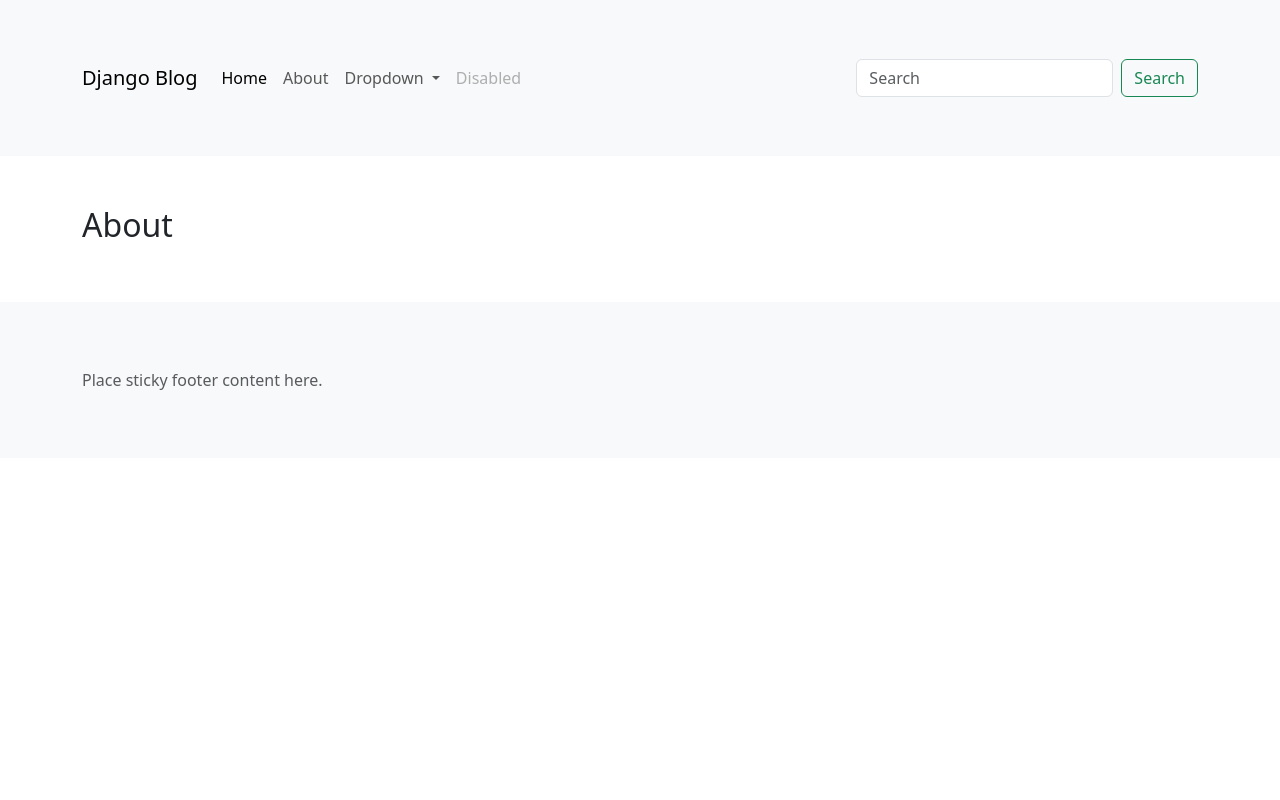
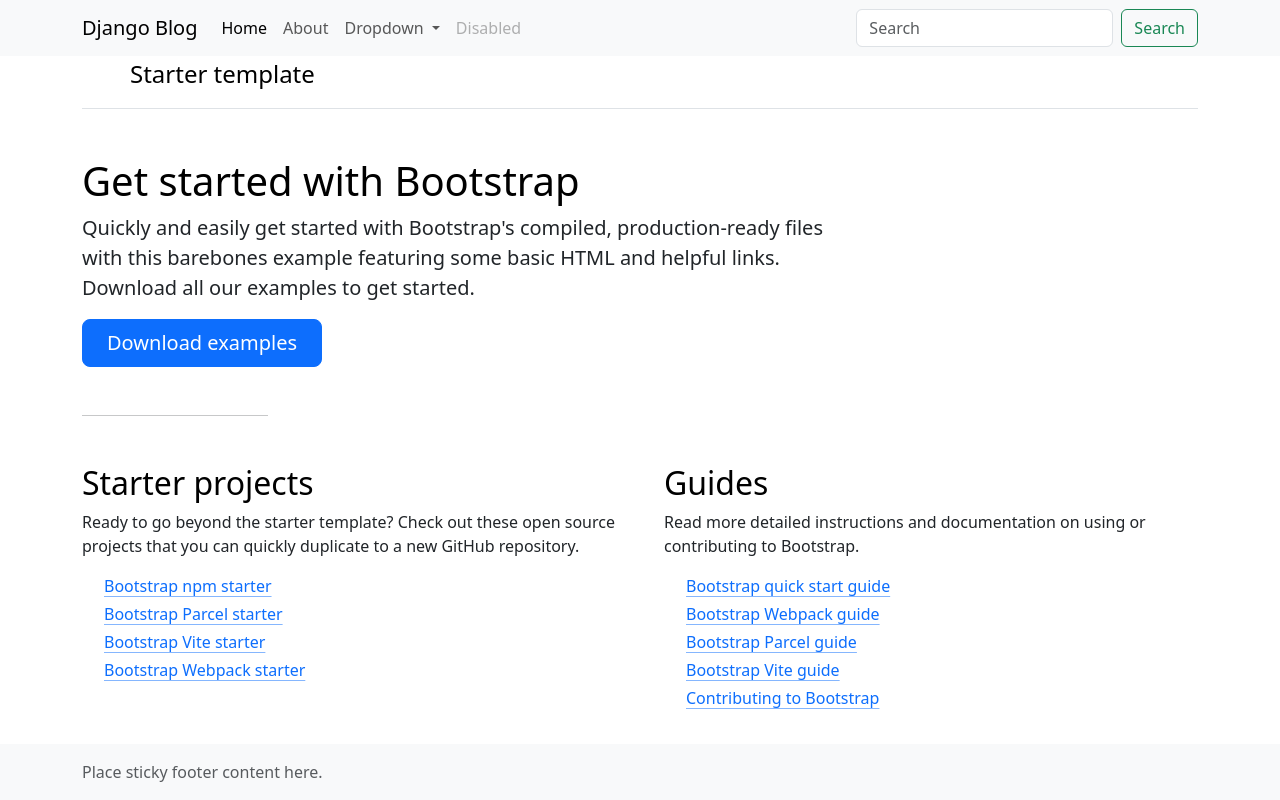
Before and after one commit to AsadbekSolijonov/dj_blog, a Django app: page /about/ in a window 1280 px wide. Run offline with Django 3.2, Linux system fonts and the light colour scheme; some libraries are stand-ins or nearby versions.

Commit message:
o'zgarish footer, about

```diff
--- a/static/blog/main.css
+++ /dev/null
@@ -1,11 +0,0 @@
-.container {
-    padding: 50px;
-    margin: 0 50px;
-}
-
-.content-card {
-    background-color: rgba(208, 87, 87, 0.35);
-    padding: 20px;
-    border-radius: 20px;
-    color: white;
-}
--- a/templates/blog/about.html
+++ b/templates/blog/about.html
@@ -5,5 +5,88 @@
 {% endblock %}
 
 {% block content %}
-    <h2>About</h2>
+    <header class="d-flex align-items-center pb-3 mb-5 border-bottom"><a href="/"
+                                                                         class="d-flex align-items-center text-body-emphasis text-decoration-none">
+        <svg class="bi me-2" width="40" height="32" role="img" aria-label="Bootstrap">
+            <use xlink:href="#bootstrap"></use>
+        </svg>
+        <span class="fs-4">Starter template</span> </a></header>
+    <main><h1 class="text-body-emphasis">Get started with Bootstrap</h1>
+        <p class="fs-5 col-md-8">Quickly and easily get started with Bootstrap's compiled, production-ready files with
+            this barebones example featuring some basic HTML and helpful links. Download all our examples to get
+            started.</p>
+        <div class="mb-5"><a href="/docs/5.3/examples" class="btn btn-primary btn-lg px-4">Download examples</a></div>
+        <hr class="col-3 col-md-2 mb-5">
+        <div class="row g-5">
+            <div class="col-md-6"><h2 class="text-body-emphasis">Starter projects</h2>
+                <p>Ready to go beyond the starter template? Check out these open source projects that you can quickly
+                    duplicate to a new GitHub repository.</p>
+                <ul class="list-unstyled ps-0">
+                    <li><a class="icon-link mb-1" href="https://github.com/twbs/examples/tree/main/icons-font"
+                           rel="noopener" target="_blank">
+                        <svg class="bi" width="16" height="16" aria-hidden="true">
+                            <use xlink:href="#arrow-right-circle"></use>
+                        </svg>
+                        Bootstrap npm starter
+                    </a></li>
+                    <li><a class="icon-link mb-1" href="https://github.com/twbs/examples/tree/main/parcel"
+                           rel="noopener" target="_blank">
+                        <svg class="bi" width="16" height="16" aria-hidden="true">
+                            <use xlink:href="#arrow-right-circle"></use>
+                        </svg>
+                        Bootstrap Parcel starter
+                    </a></li>
+                    <li><a class="icon-link mb-1" href="https://github.com/twbs/examples/tree/main/vite" rel="noopener"
+                           target="_blank">
+                        <svg class="bi" width="16" height="16" aria-hidden="true">
+                            <use xlink:href="#arrow-right-circle"></use>
+                        </svg>
+                        Bootstrap Vite starter
+                    </a></li>
+                    <li><a class="icon-link mb-1" href="https://github.com/twbs/examples/tree/main/webpack"
+                           rel="noopener" target="_blank">
+                        <svg class="bi" width="16" height="16" aria-hidden="true">
+                            <use xlink:href="#arrow-right-circle"></use>
+                        </svg>
+                        Bootstrap Webpack starter
+                    </a></li>
+                </ul>
+            </div>
+            <div class="col-md-6"><h2 class="text-body-emphasis">Guides</h2>
+                <p>Read more detailed instructions and documentation on using or contributing to Bootstrap.</p>
+                <ul class="list-unstyled ps-0">
+                    <li><a class="icon-link mb-1" href="/docs/5.3/getting-started/introduction">
+                        <svg class="bi" width="16" height="16" aria-hidden="true">
+                            <use xlink:href="#arrow-right-circle"></use>
+                        </svg>
+                        Bootstrap quick start guide
+                    </a></li>
+                    <li><a class="icon-link mb-1" href="/docs/5.3/getting-started/webpack">
+                        <svg class="bi" width="16" height="16" aria-hidden="true">
+                            <use xlink:href="#arrow-right-circle"></use>
+                        </svg>
+                        Bootstrap Webpack guide
+                    </a></li>
+                    <li><a class="icon-link mb-1" href="/docs/5.3/getting-started/parcel">
+                        <svg class="bi" width="16" height="16" aria-hidden="true">
+                            <use xlink:href="#arrow-right-circle"></use>
+                        </svg>
+                        Bootstrap Parcel guide
+                    </a></li>
+                    <li><a class="icon-link mb-1" href="/docs/5.3/getting-started/vite">
+                        <svg class="bi" width="16" height="16" aria-hidden="true">
+                            <use xlink:href="#arrow-right-circle"></use>
+                        </svg>
+                        Bootstrap Vite guide
+                    </a></li>
+                    <li><a class="icon-link mb-1" href="/docs/5.3/getting-started/contribute">
+                        <svg class="bi" width="16" height="16" aria-hidden="true">
+                            <use xlink:href="#arrow-right-circle"></use>
+                        </svg>
+                        Contributing to Bootstrap
+                    </a></li>
+                </ul>
+            </div>
+        </div>
+    </main>
 {% endblock %}
--- a/templates/blog/base.html
+++ b/templates/blog/base.html
@@ -1,10 +1,11 @@
 {% load static %}
 <!doctype html>
-<html lang="en">
+<html lang="en" class="h-100" data-bs-theme="light">
 <head>
     <meta charset="UTF-8">
-    <meta name="viewport"
-          content="width=device-width, user-scalable=no, initial-scale=1.0, maximum-scale=1.0, minimum-scale=1.0">
+    <meta name="viewport" content="width=device-width, initial-scale=1">
+{#    <meta name="viewport"#}
+{#          content="width=device-width, user-scalable=no, initial-scale=1.0, maximum-scale=1.0, minimum-scale=1.0">#}
     <meta http-equiv="X-UA-Compatible" content="ie=edge">
 
     <link rel="stylesheet" href="{% static 'blog/main.css' %}">
@@ -14,7 +15,7 @@
     <link href="https://cdn.jsdelivr.net/npm/bootstrap@5.3.6/dist/css/bootstrap.min.css" rel="stylesheet"
           integrity="sha384-4Q6Gf2aSP4eDXB8Miphtr37CMZZQ5oXLH2yaXMJ2w8e2ZtHTl7GptT4jmndRuHDT" crossorigin="anonymous">
 </head>
-<body>
+<body class="d-flex flex-column h-100">
 
 {% include 'blog/navbar.html' %}
 
--- a/templates/blog/home.html
+++ b/templates/blog/home.html
@@ -38,4 +38,5 @@
             </div>
         </div>
     </div>
+
 {% endblock %}
```
